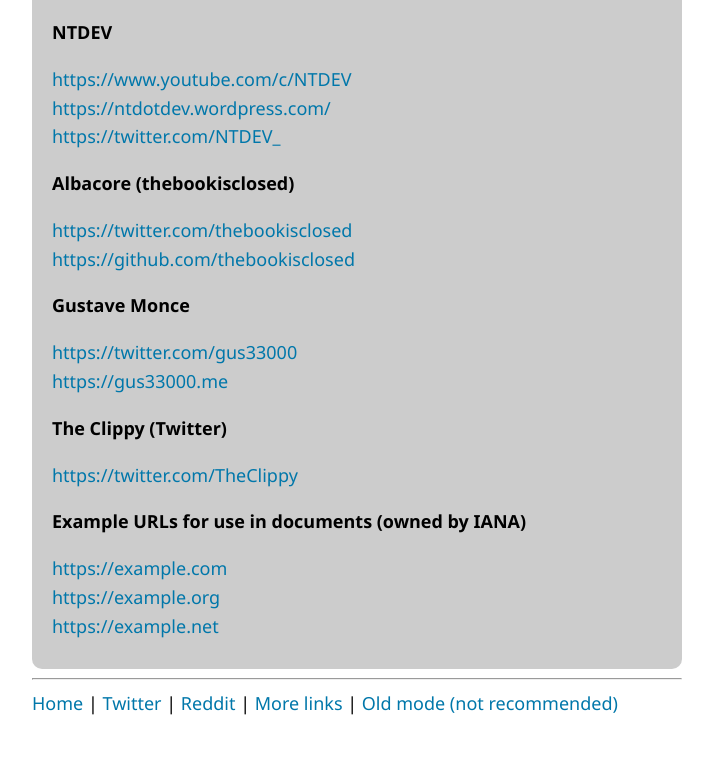
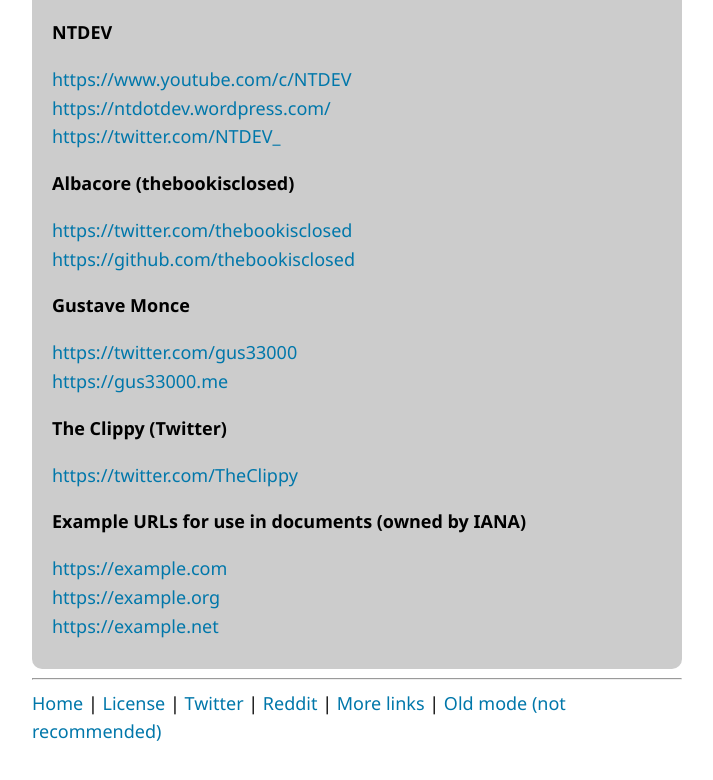
Before and after one commit to dongle-the-gadget/dongle-the-gadget.github.io, a plain HTML site: page links.html in a window 1280 px wide. Shown: the part 2558-3338 px from the top of the page, without its empty margins (283-996 px from the left). Before the commit the page ends 3315 px from the top, so only its background shows below. Drawn offline with Linux system fonts and the light colour scheme.

Commit message:
Add LICENSE to Links

```diff
--- a/links.html
+++ b/links.html
@@ -77,7 +77,7 @@
           });
       </script>
       <hr>
-      <a href="/">Home</a> | <a href="https://twitter.com/a_donglee">Twitter</a> | <a href="https://reddit.com/user/Electronic-Bat-1830">Reddit</a> | <a href="links.html">More links</a> | <a href="scrapped/index.html">Old mode (not recommended)</a>
+      <a href="/">Home</a> | <a href="https://raw.githubusercontent.com/superkid200/superkid200.github.io/master/LICENSE">License</a> | <a href="https://twitter.com/a_donglee">Twitter</a> | <a href="https://reddit.com/user/Electronic-Bat-1830">Reddit</a> | <a href="links.html">More links</a> | <a href="scrapped/index.html">Old mode (not recommended)</a>
     </main>
   </body>
 </html>
```
